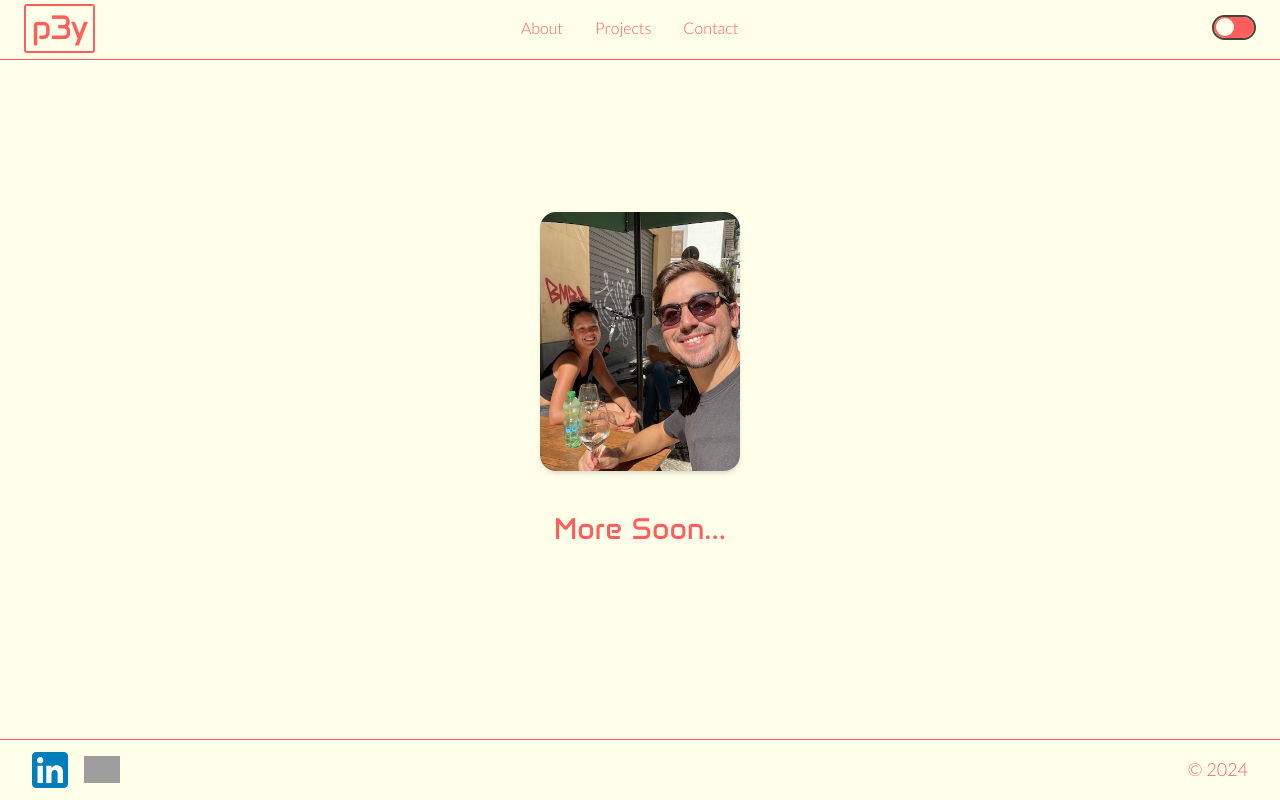
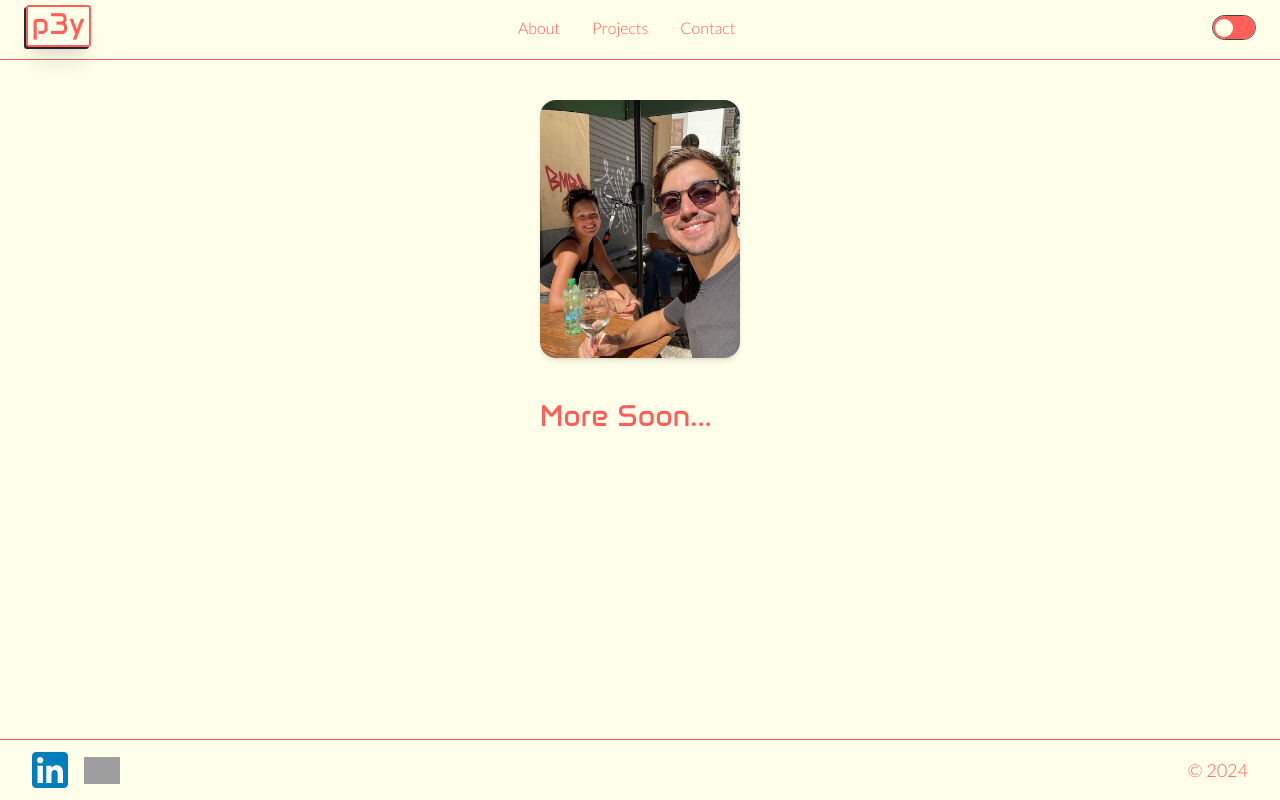
Before and after one commit to alexp3y/p3y, a Next.js app: page /about in a window 1280 px wide. Built offline with nearby package versions, Linux system fonts and the light colour scheme; grey boxes are pictures that could not be loaded.

Commit message:
Logo improvements

```diff
--- a/src/app/about/page.tsx
+++ b/src/app/about/page.tsx
@@ -6,7 +6,7 @@ export default function AboutPage() {
   return (
     <main className="flex min-h-screen flex-col items-center justify-between">
       <NavBar />
-      <div className="flex flex-col text-black items-center">
+      <div className="flex flex-col text-black flex-grow justify-start text-p3y-red p-10">
         <Image
           priority
           className="rounded-2xl shadow-md"
--- a/src/components/Colorflu/ColorfluOnscreenControls.tsx
+++ b/src/components/Colorflu/ColorfluOnscreenControls.tsx
@@ -95,11 +95,11 @@ const ColorfluOnscreenControls: React.FC<Props> = ({ engine, pause }) => {
       </div>
       <div
         id="bottom-controls"
-        className="flex width-full justify-between p-6 lg:hidden"
+        className="flex width-full justify-between px-6 lg:hidden pb-10"
       >
         <div
           id="move-controls"
-          className="rounded-full bg-p3y-gunmetal h-24 aspect-square bg-opacity-45  border-p3y-gunmetal border-2 m-2 ml-4"
+          className="rounded-full bg-p3y-gunmetal h-24 aspect-square bg-opacity-45  border-p3y-gunmetal border-2 m-2 ml-3"
           onTouchStart={handleTouchStart as any}
           onTouchMove={handleTouchMove as any}
           onTouchEnd={handleTouchEnd}
--- a/src/components/NavBar/Logo.tsx
+++ b/src/components/NavBar/Logo.tsx
@@ -4,9 +4,11 @@ import React from 'react';
 const Logo: React.FC = () => {
   return (
     <Link href="/">
-      <span className="text-[34px] tracking-tighter text-p3y-red border-2 border-p3y-red rounded-[3px] px-[6px] pt-0 pb-[3px] dark:bg-p3y-gunmetal bg-p3y-ivory anta cursor-pointer active:border-p3y-blue active:text-p3y-blue dark:active:border-p3y-maize dark:active:text-p3y-maize">
-        p3y
-      </span>
+      <div className="bg-p3y-gunmetal dark:bg-p3y-ivory rounded-[3px]">
+        <span className="text-[30px] tracking-[0px] leading-none text-p3y-red border-[2px] border-p3y-red rounded-[3px] px-[4px] pb-[6px] pt-[2px]  dark:bg-p3y-gunmetal bg-p3y-ivory anta cursor-pointer active:border-p3y-blue active:text-p3y-blue dark:active:border-p3y-maize dark:active:text-p3y-maize -translate-y-[2px] translate-x-[2px] z-20 flex shadow-xl">
+          p3y
+        </span>
+      </div>
     </Link>
   );
 };
--- a/src/components/NavBar/ThemeSwitch.tsx
+++ b/src/components/NavBar/ThemeSwitch.tsx
@@ -6,7 +6,6 @@ const ThemeSwitch: React.FC = () => {
   const { theme, setTheme } = useTheme();
   const toggleTheme = () => {
     setTheme(theme === 'light' ? 'dark' : 'light');
-    console.log(theme);
   };
 
   useEffect(() => {
@@ -21,7 +20,7 @@ const ThemeSwitch: React.FC = () => {
   }, []);
   return (
     <div className="flex flex-col items-center justify-center gap-y-2 relative h-[25px] w-[44px]">
-      <label className="switch w-1/2 border-p3y-olive border-2 rounded-full">
+      <label className="switch w-1/2 border-p3y-olive dark:border-p3y-ivory border-[1px] rounded-full">
         <input
           checked={
             typeof window !== 'undefined'
```
